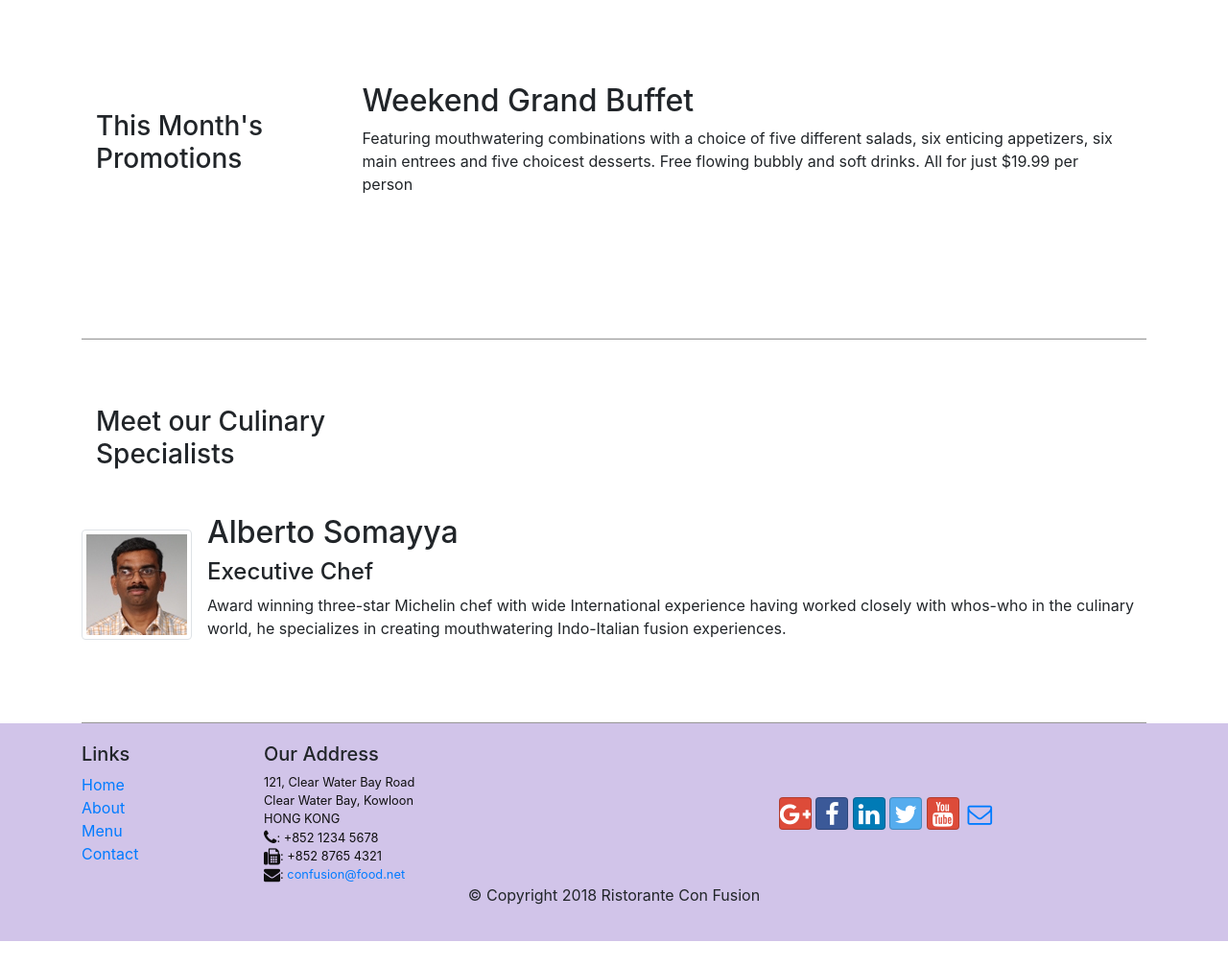
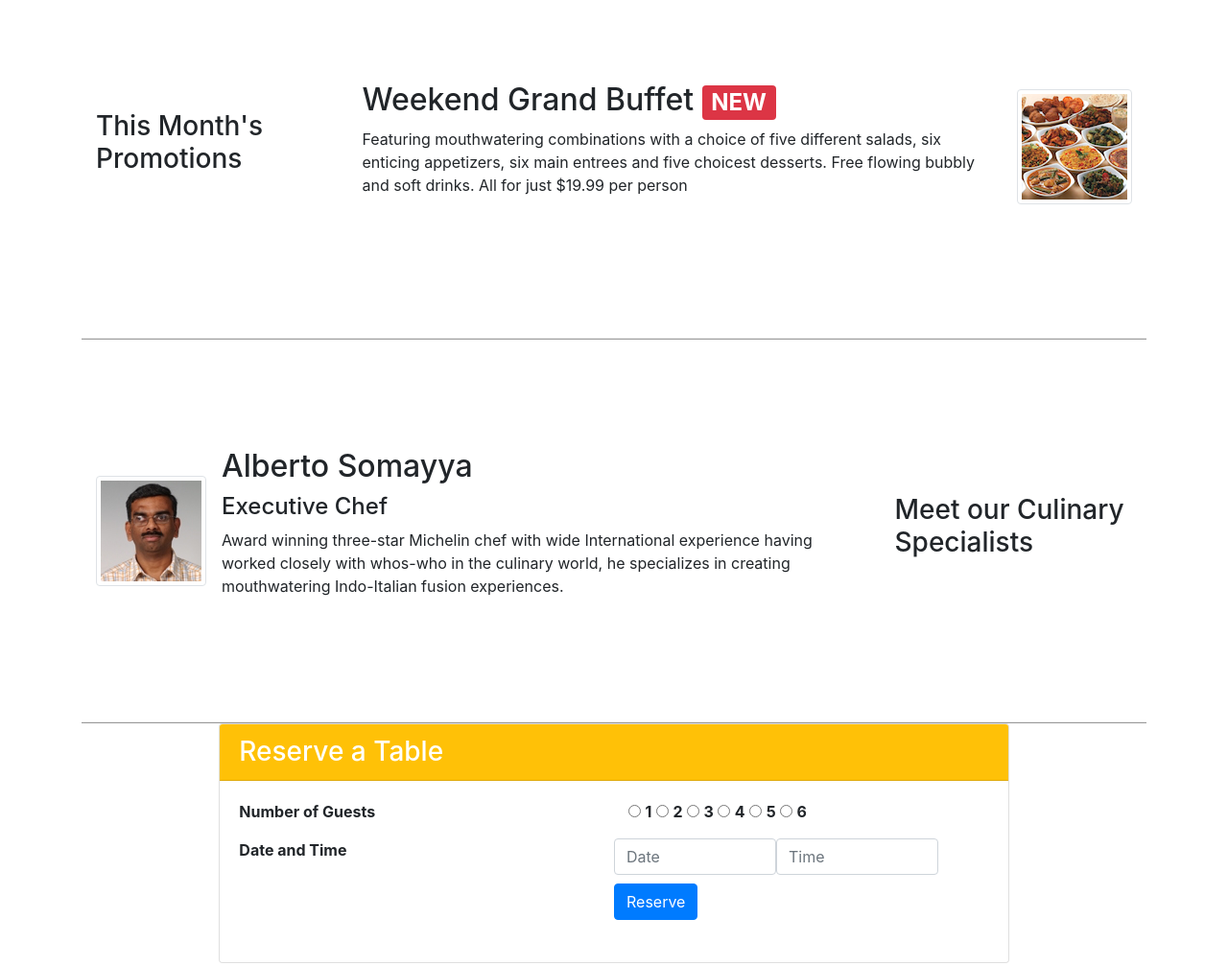
Before and after one commit to SanchitaMishra170676/bootstrap.courseProject, a website: page index.html in a window 1280 px wide. Shown: the part 780-1787 px from the top of the page at 96% size. Before the commit the page ends 1761 px from the top, so only its background shows below. Drawn offline with nearby package versions, Linux system fonts and the light colour scheme.

Commit message:
Assignment 2 done

```diff
--- a/index.html
+++ b/index.html
@@ -46,8 +46,11 @@
                     <h1>Ristorante con Fusion</h1>
                     <p>We take inspiration from the World's best cuisines, and create a unique fusion experience. Our lipsmacking creations will tickle your culinary senses!</p>
                 </div>
-                <div class="col-12 col-sm align-self-center">
+                <div class="col-12 col-sm-3 align-self-center">
                    <img src="logo.png" class="img-fluid">
+               </div>
+               <div class="col-12 col-sm-3 align-self-center">
+                   <a role="button" class="btn btn-warning"  href="#reserve">Reserve Table</a>
                </div>
             </div>
         </div>
@@ -55,20 +58,22 @@
 
     <div class="container " >
         <div class="row row-content align-items-center">
-            <div class="col-12 col-sm-4 col-md-3">
+          <div class="col-12 col-sm-4 col-md-3 order-md-2">
               <h3>Our Lipsmacking Culinary Creations</h3>
           </div>
-            <div class="media">
+            <div class="col-12 col-sm-8 col-md-9 media order-md-1">
                     <img class="d-flex mr-3 img-thumbnail align-self-center"
                             src="uthappizza.png" alt="Uthappizza">
                     <div class="media-body">
-                        <h2 class="mt-0">Uthappizza</h2>
+                        <h2 class="mt-0">Uthappizza <span class="badge badge-danger">HOT </span> <span class="badge badge-pill badge-secondary">$4.99</span></h2>
                         <p class="d-none d-sm-block">A unique combination of Indian Uthappam (pancake) and
                             Italian pizza, topped with Cerignola olives, ripe vine
                             cherry tomatoes, Vidalia onion, Guntur chillies and
                             Buffalo Paneer.</p>
                     </div>
                 </div>
+
+
 
         </div>
 
@@ -77,17 +82,25 @@
             <div class="col-12 col-sm-4 col-md-3">
                 <h3>This Month's Promotions</h3>
             </div>
-            <div class="col col-sm col-md">
-                <h2>Weekend Grand Buffet</h2>
-                <p>Featuring mouthwatering combinations with a choice of five different salads, six enticing appetizers, six main entrees and five choicest desserts. Free flowing bubbly and soft drinks. All for just $19.99 per person </p>
+            <div class="col-12 col-sm-8 col-md-9 media">
+
+                   <div class="media-body">
+                       <h2 class="mt-0">Weekend Grand Buffet <span class="badge badge-danger"> NEW</span></h2>
+                       <p class="d-none d-sm-block">Featuring mouthwatering combinations with a choice of five different salads, six enticing appetizers, six main entrees and five choicest desserts. Free flowing bubbly and soft drinks. All for just $19.99 per person
+                           </p>
                    </div>
+                   <img class="d-flex ml-3 img-thumbnail  align-self-center"
+                           src="buffet.png" alt="buffet">
+               </div>
+
+
         </div>
 
         <div class="row row-content align-items-center">
-            <div class="col-12 col-sm-4 col-md-3">
+          <div class="col-12 col-sm-4 col-md-3 order-md-2">
               <h3>Meet our Culinary Specialists</h3>
           </div>
-            <div class="media">
+            <div class="col-12 col-sm-8 col-md-9 media order-md-1">
                    <img class="d-flex mr-3 img-thumbnail align-self-center"
                            src="alberto.png" alt="Alberto Somayya">
                    <div class="media-body">
@@ -100,8 +113,61 @@
                            </p>
                    </div>
              </div>
+
         </div>
     </div>
+
+    <div class="col-12 col-sm-8 offset-sm-2">
+        <div class="card" id="reserve">
+            <h3 class="card-header bg-warning text-white">Reserve a Table</h3>
+            <div class="card-body">
+                <dl class="row">
+
+                    <dd class="col-12 col-sm-6"><strong>Number of Guests</strong></dd>
+
+                    <dd class="col-12 col-sm-6">
+                      <input type="radio" class="optn" name="option" id="option" value="">
+                      <label for="first"><strong>1</strong></label>
+                      <input type="radio" class="optn" name="option" id="option" value="">
+                      <label for="second"><strong>2</strong></label>
+                      <input type="radio" class="optn" name="option" id="option" value="">
+                      <label for="third"><strong>3</strong></label>
+                      <input type="radio" class="optn" name="option" id="option" value="">
+                      <label for="fourth"><strong>4</strong></label>
+                      <input type="radio" class="optn" name="option" id="option" value="">
+                      <label for="fifth"><strong>5</strong></label>
+                      <input type="radio" class="optn" name="option" id="option" value="">
+                      <label for="sixth"><strong>6</strong></label>
+                    </dd>
+
+                    <dd class="col-12 col-sm-6"><strong>Date and Time</strong></dd>
+                    <dt class="col-12 col-sm-6">
+                      <div class="row">
+                        <input class="form-control col-12 col-sm-5"  type="text" placeholder="Date" name="" value="">
+                        <input  class="form-control col-12 col-sm-5"placeholder="Time"  type="text" name="" value="">
+                      </div>
+
+                        <dd class="col-12"></dd>
+                    </dt>
+                    <dd class="col-12 col-sm-6">
+                    </dd>
+
+                    <br>
+                    <dd> <div class="row">
+
+                          <div class="col-12 col-sm-6">
+                              <button type="submit" class="btn btn-primary">Reserve</button>
+                          </div>
+                      </div>
+                    </dd>
+
+                </dl>
+            </div>
+        </div>
+    </div>
+
+
+<br>
 
     <footer class="footer">
         <div class="container">
```
Lines whose indentation alone changed are shown as unchanged.
